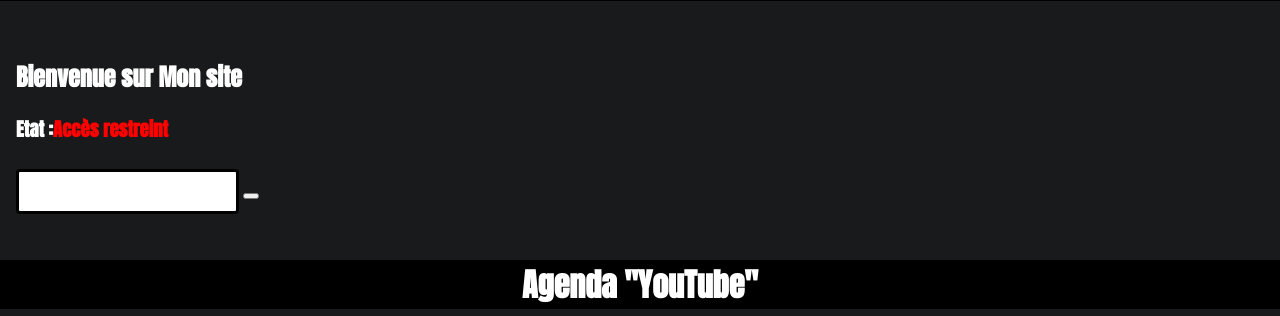
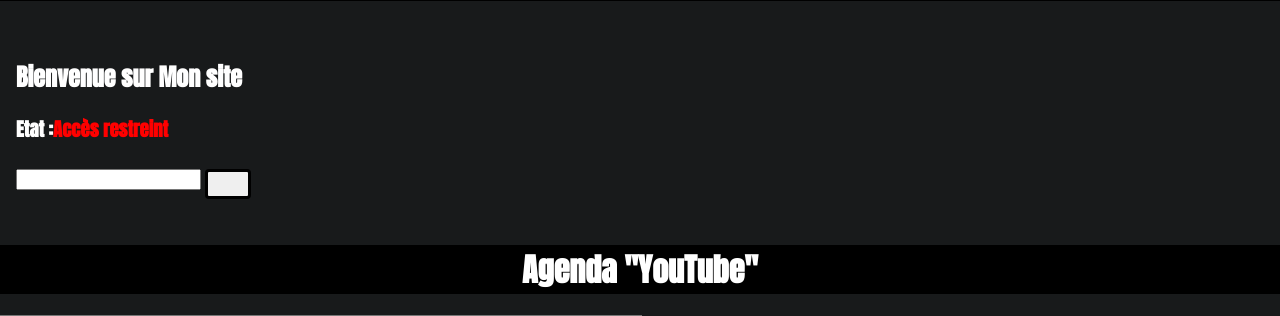
Before and after one commit to brandonviry/HSKsite, a PHP site: page / in a window 1280 px wide. Shown: the part 271-587 px from the top of the page. Run offline with PHP 8.4, Linux system fonts and the light colour scheme; grey boxes are pictures that could not be loaded.

Commit message:
Update style.css

```diff
--- a/css/style.css
+++ b/css/style.css
@@ -29,7 +29,7 @@ body
 	margin:0px;
 }
 
-input
+button
 {
 	  padding: 12px 20px;
   margin: 8px 0;
@@ -58,7 +58,7 @@ iframe
 	width: 100%;
 	height: 500px;
 }
-input:hover
+button:hover
 {
 	  border: 3px solid red;
 	    border-radius: 4px;
```
